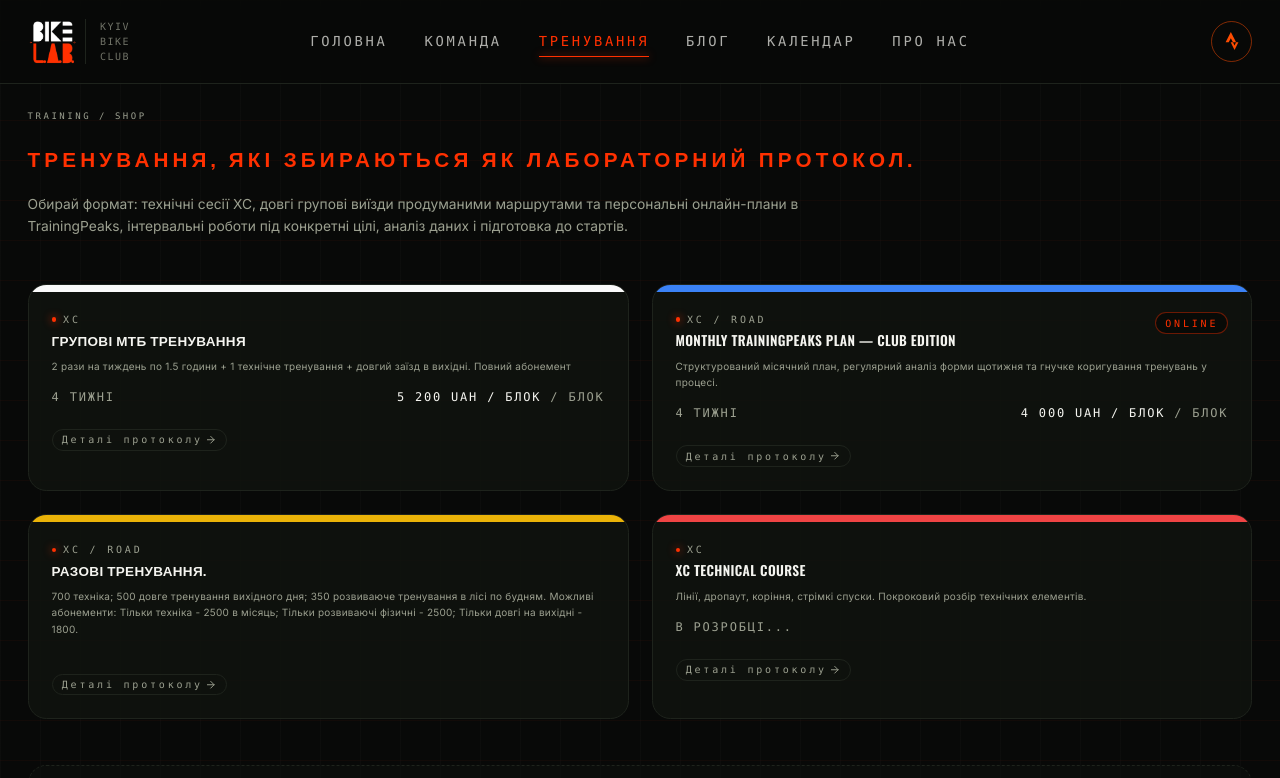
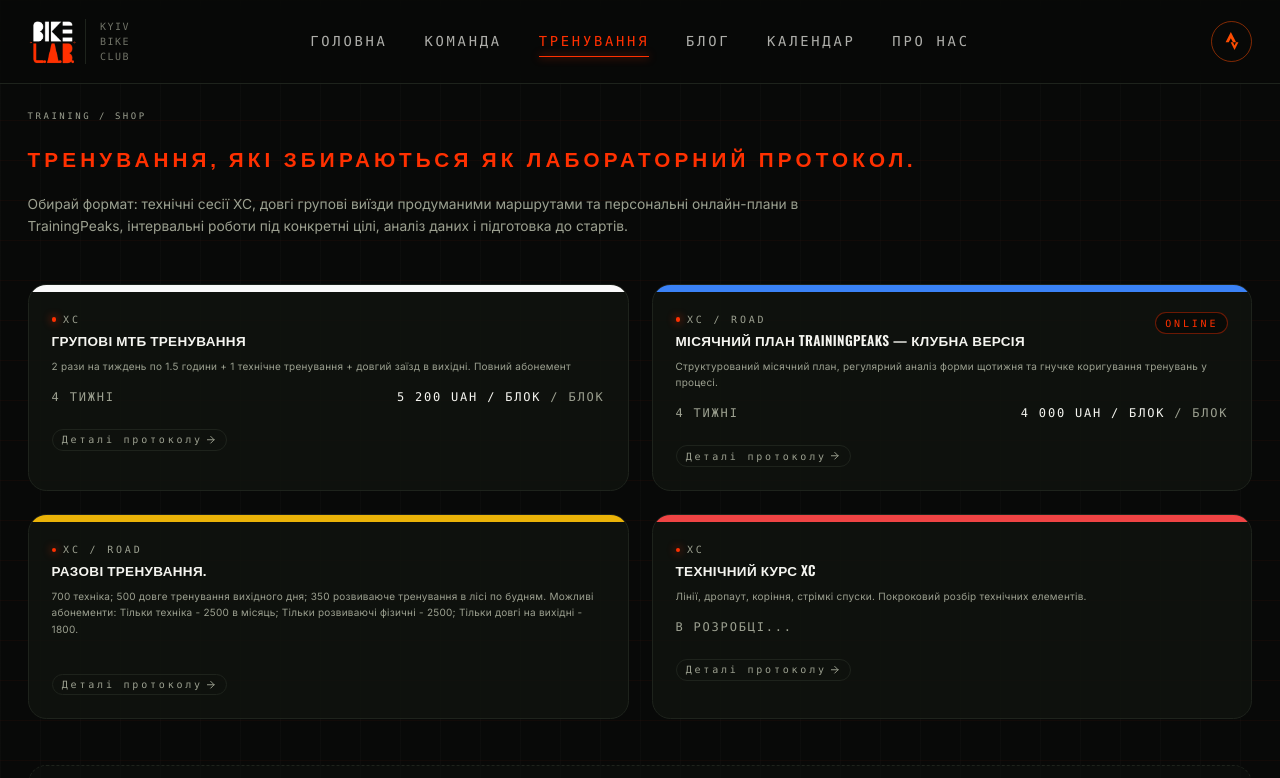
Before and after one commit to VasileAdicto/bikelab-site, a Next.js app: page /training in a window 1280 px wide. Shown: the top 778 px of the page. Built offline with nearby package versions, Linux system fonts and the light colour scheme.

Commit message:
Translate training titles to Ukrainian for improved localization in the training page.

```diff
--- a/src/app/training/page.tsx
+++ b/src/app/training/page.tsx
@@ -12,7 +12,7 @@ const trainings = [
     badge: "",
   },
   {
-    title: "Monthly TrainingPeaks Plan — Club Edition",
+    title: "Місячний план TrainingPeaks — клубна версія",
     level: "All" as const,
     stripeColor: "blue" as const,
     description:
@@ -32,7 +32,7 @@ const trainings = [
     badge: "",
   },
   {
-    title: "XC Technical Course",
+    title: "Технічний курс XC",
     level: "XC" as const,
     stripeColor: "red" as const,
     description:
```
